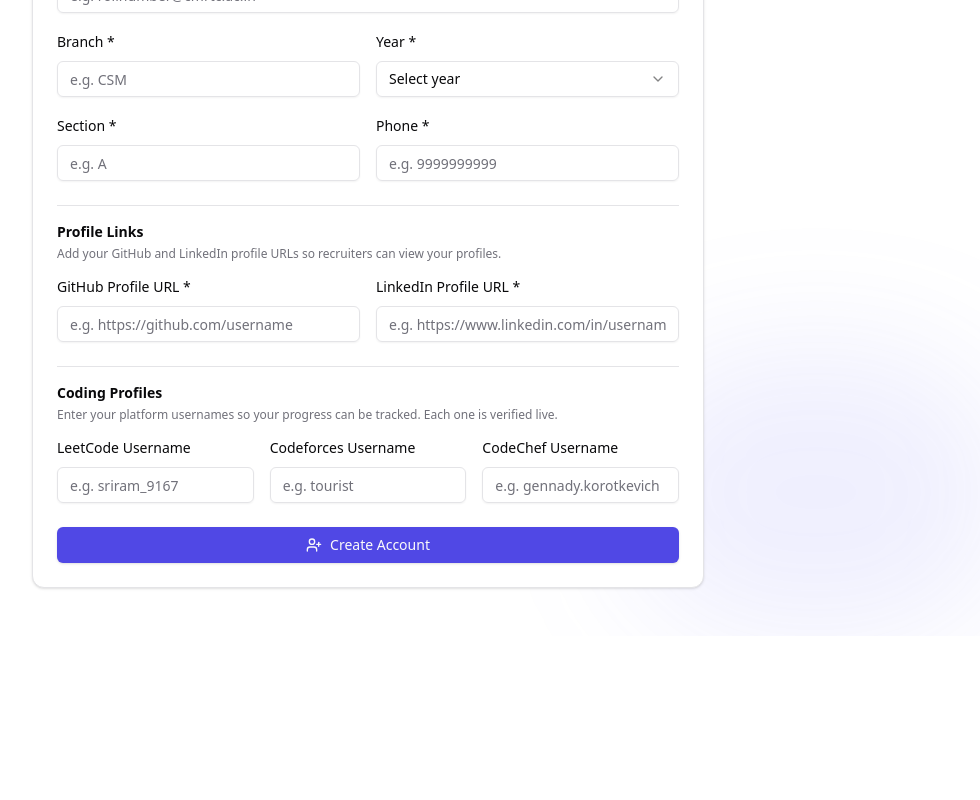
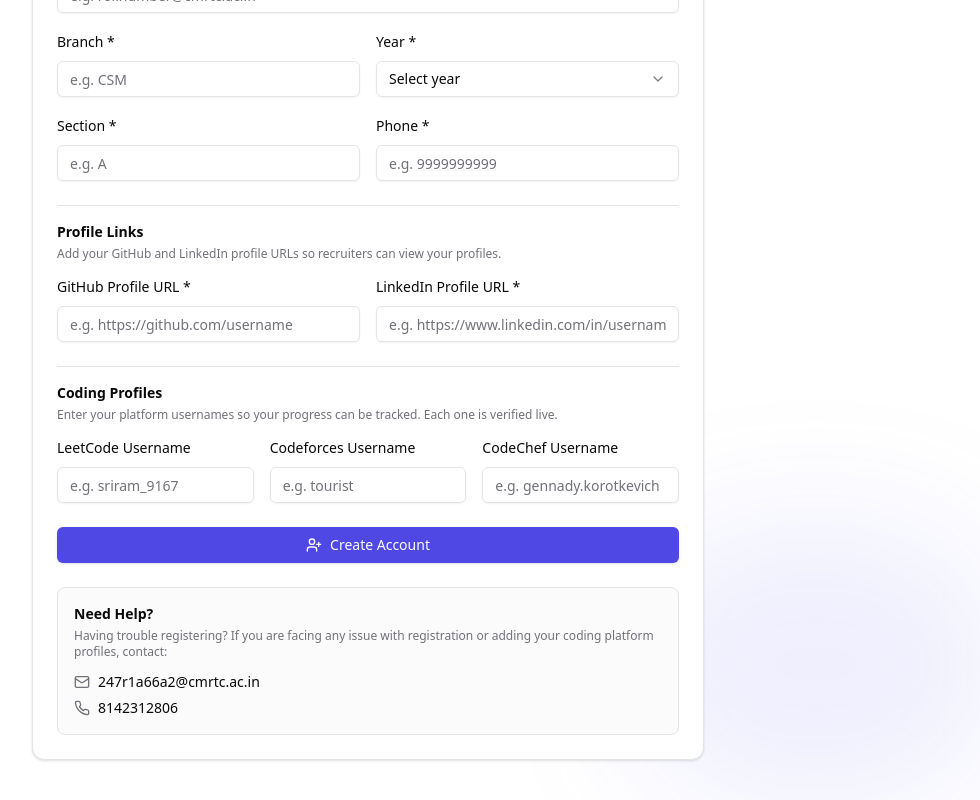
Before and after one commit to sriram18-glitch/codetrack-frontend, a React (Vite) app: page /register in a window 1280 px wide. Shown: the part 380-1180 px from the top of the page, without its empty margins (272-1252 px from the left). Before the commit the page ends 1016 px from the top, so only its background shows below. Built offline with nearby package versions, Linux system fonts and the light colour scheme; no server answers.

Commit message:
feat: add registration support contact section to register page

```diff
--- a/src/pages/RegisterPage.tsx
+++ b/src/pages/RegisterPage.tsx
@@ -1,5 +1,5 @@
 import { FormEvent, useState } from "react";
-import { GraduationCap, Loader2, CheckCircle2, XCircle, UserPlus } from "lucide-react";
+import { GraduationCap, Loader2, CheckCircle2, XCircle, UserPlus, Mail, Phone } from "lucide-react";
 import * as registerService from "../services/registerService";
 import { Button } from "../components/ui/button";
 import { Input } from "../components/ui/input";
@@ -332,6 +332,30 @@ export default function RegisterPage() {
               {loading ? <Loader2 className="h-4 w-4 animate-spin" /> : <UserPlus className="h-4 w-4" />}
               {loading ? "Registering..." : "Create Account"}
             </Button>
+
+            <div className="rounded-lg border border-border bg-muted/40 p-4">
+              <p className="text-sm font-semibold">Need Help?</p>
+              <p className="mt-1 text-xs text-muted-foreground">
+                Having trouble registering? If you are facing any issue with registration or adding your
+                coding platform profiles, contact:
+              </p>
+              <div className="mt-3 space-y-1.5 text-sm">
+                <a
+                  href="mailto:247r1a66a2@cmrtc.ac.in"
+                  className="flex items-center gap-2 text-muted-foreground hover:text-primary"
+                >
+                  <Mail className="h-4 w-4 shrink-0" />
+                  <span className="font-medium text-foreground">247r1a66a2@cmrtc.ac.in</span>
+                </a>
+                <a
+                  href="tel:8142312806"
+                  className="flex items-center gap-2 text-muted-foreground hover:text-primary"
+                >
+                  <Phone className="h-4 w-4 shrink-0" />
+                  <span className="font-medium text-foreground">8142312806</span>
+                </a>
+              </div>
+            </div>
           </form>
         </CardContent>
       </Card>
```
